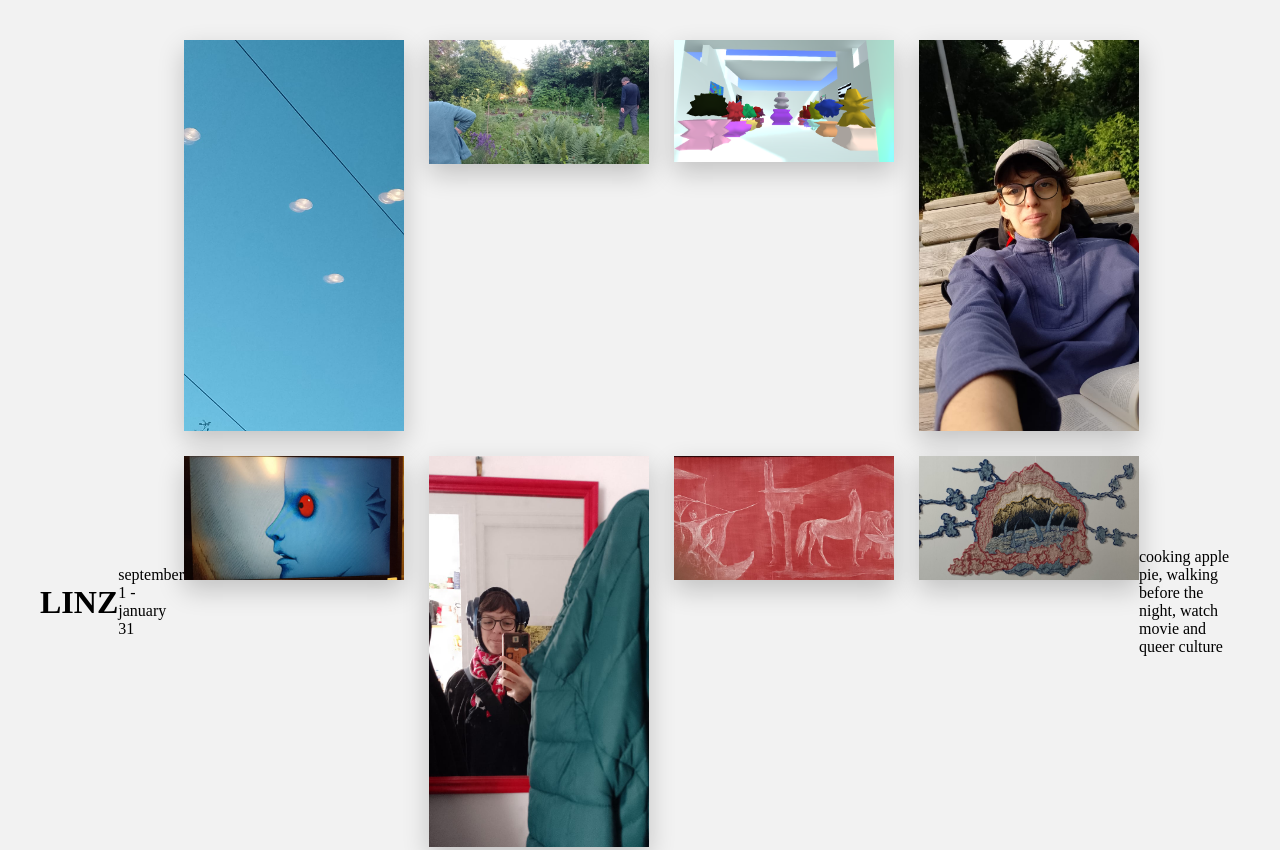
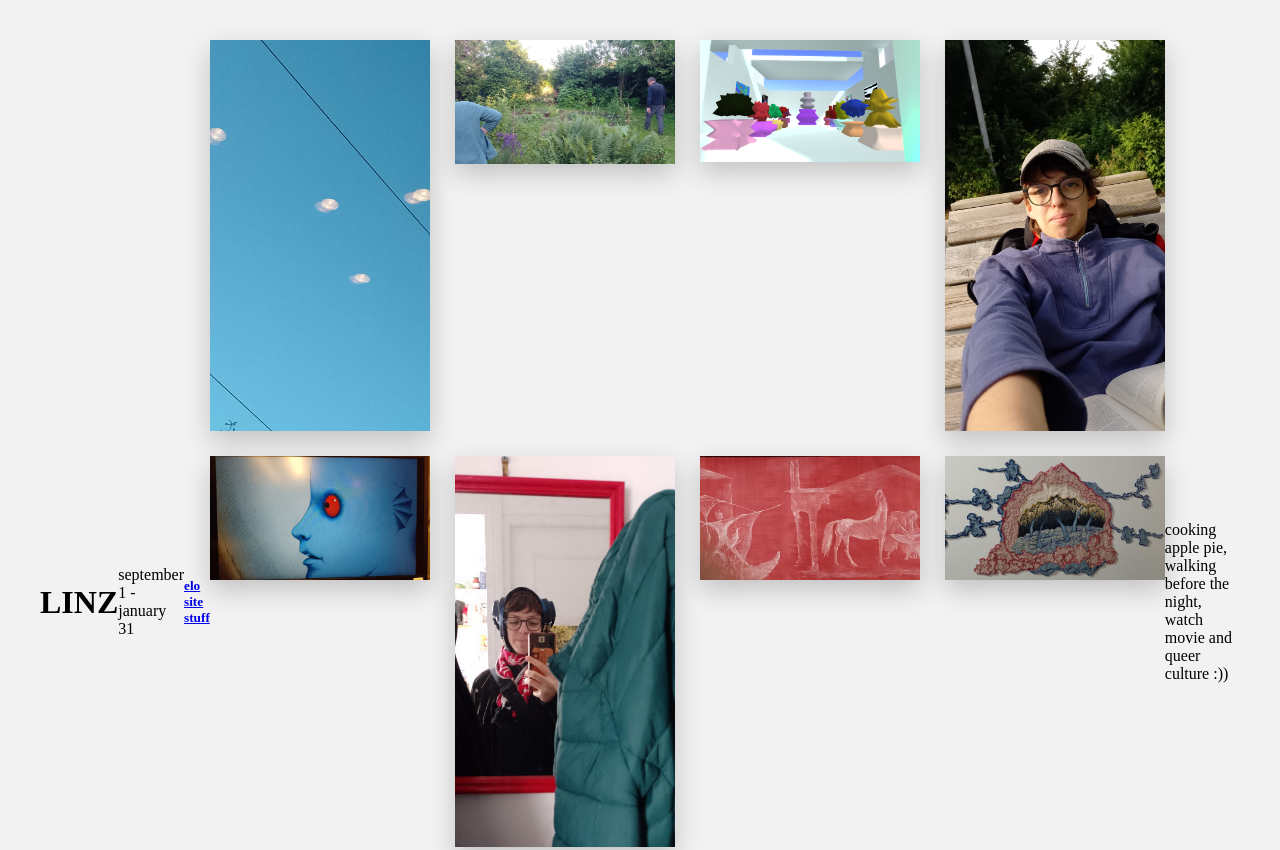
Before and after one commit to elo-wq/elostuff, a plain HTML site: page index.html in a window 1280 px wide. Shown: the top 850 px of the page. Drawn offline with Linux system fonts and the light colour scheme.

Commit message:
Update index.html

```diff
--- a/index.html
+++ b/index.html
@@ -6,6 +6,7 @@
 <title>Pile d'images</title>
 <h1> LINZ </h1>
 <p> september 1 - january 31</p>
+<h5> <a href="https://vuaro.hotglue.me/">elo site stuff</a> </h5>
 <style>
 *{
     margin:0;
@@ -65,6 +66,6 @@ body{
       <img src="11.png">
 </div>
 
-<p>cooking apple pie, walking before the night, watch movie and queer culture </p>
+<p>cooking apple pie, walking before the night, watch movie and queer culture :)) </p>
 </body>
 </html>
```
